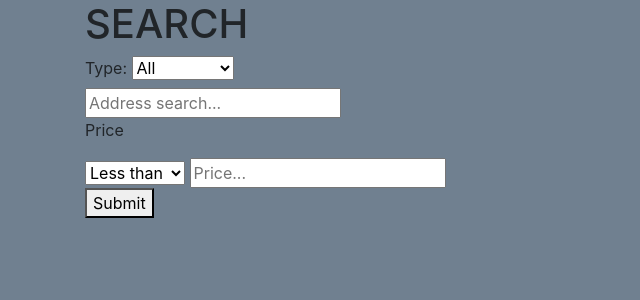
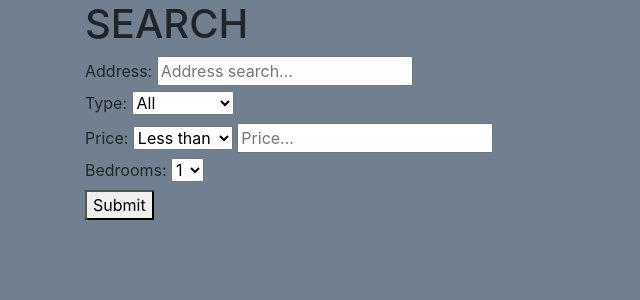
Before and after one commit to ChaseGindlesperger/HomeSearch, a Django app: page /homes/index/ in a window 1280 px wide. Shown: the part 56-356 px from the top of the page, without its empty margins (0-640 px from the left). Run offline with Django 3.2, Linux system fonts and the light colour scheme; some libraries are stand-ins or nearby versions.

Commit message:
Cleaned up search display.  Added bedroom filter

```diff
--- a/homes/templates/homes/index.html
+++ b/homes/templates/homes/index.html
@@ -72,32 +72,6 @@
 
   <div class="starter-template">
     <h1>Bootstrap starter template</h1>
-    <script>
-        function setInputFilter(textbox, inputFilter) {
-        ["input", "keydown", "keyup", "mousedown", "mouseup", "select", "contextmenu", "drop"].forEach(function(event) {
-        textbox.addEventListener(event, function() {
-          if (inputFilter(this.value)) {
-            this.oldValue = this.value;
-            this.oldSelectionStart = this.selectionStart;
-            this.oldSelectionEnd = this.selectionEnd;
-          } else if (this.hasOwnProperty("oldValue")) {
-            this.value = this.oldValue;
-            this.setSelectionRange(this.oldSelectionStart, this.oldSelectionEnd);
-          } else {
-            this.value = "";
-          }
-        });
-      });
-
-      setInputFilter(document.getElementById("price"), function(value) {
-        return /^-?\d*$/.test(value);
-      });
-
-      setInputFilter(document.getElementById("bedrooms"), function(value) {
-        return /^-?\d*$/.test(value);
-      });
-    }
-    </script>
 
     <style>
         #priceselect
@@ -105,8 +79,11 @@
             width: 100px;
         }
     </style>
+
     <h1> SEARCH</h1>
     <form method="GET" action = "./search_results">
+        <label for ='address'>Address:</label>
+        <input id='search' type='text' name='search' placeholder='Address search...'><br />
         <label for="type">Type:</label>
         <select id="type" name="type">
             <option value="All" selected>All</option>
@@ -114,15 +91,23 @@
             <option value="Apartment">Apartment</option>
             <option value="Dorm">Dormitory</option>
         </select><br />
-        <input id='search' type='text' name='search' placeholder='Address search...'><br />
-        <p>Price</p>
+        <label for="price">Price:</label>
         <select id='priceselect' name='priceselect'>
             <option value='Less than'>Less than</option>
             <option value='Equal to'>Equal to</option>
             <option value='Greater than'>Greater than</option>
         </select>
         <input id='price' type='text' name='price' placeholder='Price...'><br />
-        <button id='submit' type='submit'>Submit</button>
+        <label for = 'bedrooms'>Bedrooms:</label>
+        <select id = 'bedroomselect' name = 'bedroomselect'>
+            <option value = "1">1</option>
+            <option value = "2">2</option>
+            <option value = "3">3</option>
+            <option value = "4">4</option>
+            <option value = "5">5</option>
+            <option value = "6">6</option>
+        </select>
+        <button id='submit' type='submit' style="display: block">Submit</button>
     </form>
   </div>
 </body>
--- a/homes/views.py
+++ b/homes/views.py
@@ -39,7 +39,11 @@ def search(request):
     price_value = ''
     price_select = ''
     price_bool = False
+    bedroom_bool = False
     if request.method == "GET":
+        bedroom_value = request.GET.get('bedroomselect')
+        if bedroom_value is not None and bedroom_value != '':
+            bedroom_bool = True
         price_value = request.GET.get('price')
         price_select = request.GET.get('priceselect')
         if 'search' in request.GET:
@@ -54,27 +58,37 @@ def search(request):
                     houses = House.objects.filter(Address__icontains=search_value)
                     if price_bool:
                         houses = filters.filter_price(houses, price_value, price_select)
-                        result = render(request, 'homes/searchresults.html', {'homes_list': houses})
+                    if bedroom_bool:
+                        houses = houses.filter(Bedrooms=bedroom_value)
+                    result = render(request, 'homes/searchresults.html', {'homes_list': houses})
                 elif type_value == 'Apartment':
                     apartments = Apartment.objects.filter(Address__icontains=search_value)
                     if price_bool:
                         apartments = filters.filter_price(apartments, price_value, price_select)
-                        result = render(request, 'homes/searchresults.html', {'homes_list': apartments})
+                    if bedroom_bool:
+                        apartments = apartments.filter(Bedrooms=bedroom_value)
+                    result = render(request, 'homes/searchresults.html', {'homes_list': apartments})
                 elif type_value == 'Dorm':
                     dorms = Dorms.objects.filter(Address__icontains=search_value)
                     if price_bool:
                         dorms = filters.filter_price(dorms, price_value, price_select)
-                        result = render(request, 'homes/searchresults.html', {'homes_list': dorms})
+                    if bedroom_bool:
+                        dorms = dorms.filter(Bedrooms=bedroom_value)
+                    result = render(request, 'homes/searchresults.html', {'homes_list': dorms})
                 else:
                     houses = House.objects.filter(Address__icontains=search_value)
                     if price_bool:
                         houses = filters.filter_price(houses, price_value, price_select)
-                        apartments = Apartment.objects.filter(Address__icontains=search_value)
+                    if bedroom_bool:
+                        houses = houses.filter(Bedrooms=bedroom_value)
+                    apartments = Apartment.objects.filter(Address__icontains=search_value)
                     if price_bool:
                         apartments = filters.filter_price(apartments, price_value, price_select)
-                        dorms = Dorms.objects.filter(Address__icontains=search_value)
+                    if bedroom_bool:
+                        apartments = apartments.filter(Bedrooms=bedroom_value)
+                    dorms = Dorms.objects.filter(Address__icontains=search_value)
                     if price_bool:
                         dorms = filters.filter_price(dorms, price_value, price_select)
-                        queryset = chain(houses, apartments, dorms)
-                        result = render(request, 'homes/searchresults.html', {'homes_list': queryset})
+                    queryset = chain(houses, apartments, dorms)
+                    result = render(request, 'homes/searchresults.html', {'homes_list': queryset})
     return result
```
Also changed, not shown: homes/templates/homes/info.html (+13 -7 lines).
